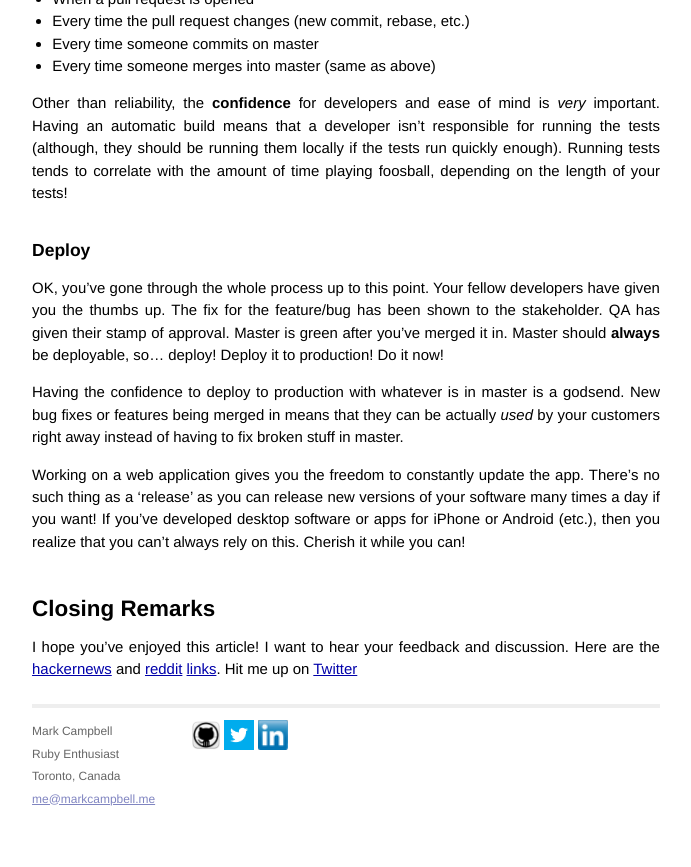
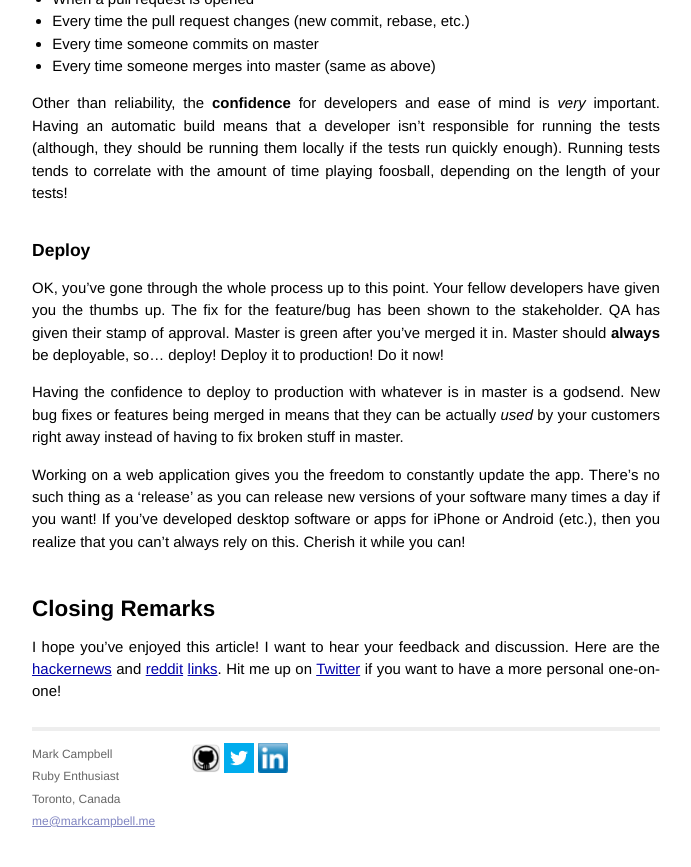
Before and after one commit to Nitrodist/markcampbell.me, a Jekyll site: the page built from _posts/2013-08-19-ideal-web-application-development-cycle.markdown, in a window 1280 px wide and 900 px high, scrolled down 3611 px. Shown: the top 867 px of the window, without its empty margins (294-985 px from the left). Built offline with Jekyll 4.4.1, drawn with Linux system fonts in a browser that asks for light colours.

Commit message:
Add missing words at the end of the 'ideal cycle' post

```diff
--- a/_posts/2013-08-19-ideal-web-application-development-cycle.markdown
+++ b/_posts/2013-08-19-ideal-web-application-development-cycle.markdown
@@ -116,4 +116,4 @@
 
 ## Closing Remarks
 
-I hope you've enjoyed this article! I want to hear your feedback and discussion. Here are the [hackernews](https://news.ycombinator.com/item?id=6238065) and [reddit](http://www.reddit.com/r/programming/comments/1koa0c/the_ideal_web_application_development_cycle/) [links](http://www.reddit.com/r/webdev/comments/1koa3v/the_ideal_web_application_development_cycle/).  Hit me up on [Twitter](https://twitter.com/Nitrodist)
+I hope you've enjoyed this article! I want to hear your feedback and discussion. Here are the [hackernews](https://news.ycombinator.com/item?id=6238065) and [reddit](http://www.reddit.com/r/programming/comments/1koa0c/the_ideal_web_application_development_cycle/) [links](http://www.reddit.com/r/webdev/comments/1koa3v/the_ideal_web_application_development_cycle/).  Hit me up on [Twitter](https://twitter.com/Nitrodist) if you want to have a more personal one-on-one!
```
